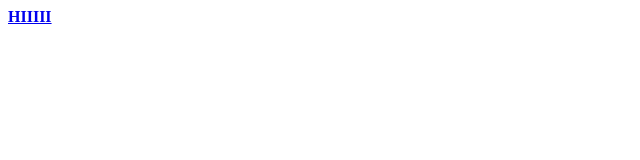
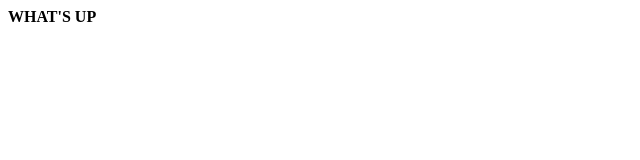
Before and after one commit to piaencar/helloworld, a plain HTML site: page index.html in a window 1280 px wide. Shown: the whole page, without its empty margins (0-640 px from the left). Drawn offline with Linux system fonts and the light colour scheme.

Commit message:
Edited index.html again (misunderstood the instructions)

```diff
--- a/index.html
+++ b/index.html
@@ -1 +1 @@
-<a href="http://piaencar.github.io/helloworld/"><b>HIIIII</b></a>
+<b>WHAT'S UP</b>
```
